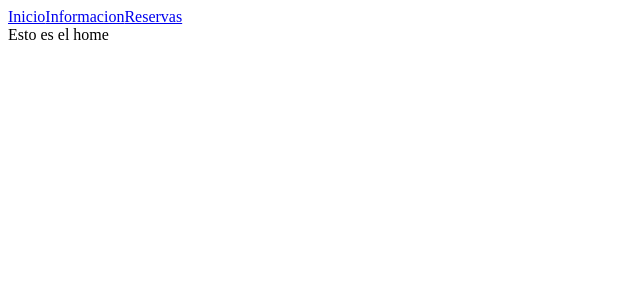
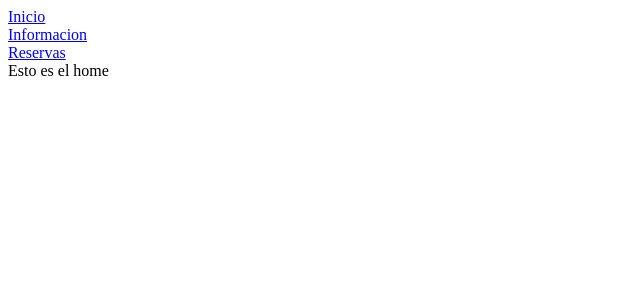
Before and after one commit to team3fat/frontend, a React (Create React App) app: page / in a window 1280 px wide. Shown: the top 300 px of the page, without its empty margins (0-640 px from the left). Built offline with nearby package versions, Linux system fonts and the light colour scheme.

Commit message:
Added div divisors to nav-bar.js

```diff
--- a/src/_components/nav-bar/nav-bar.js
+++ b/src/_components/nav-bar/nav-bar.js
@@ -5,9 +5,15 @@ class NavBar extends React.Component {
     render() {
         return (
             <nav>
-                <NavLink {...this.getNavLinkProps('inicio')}>Inicio</NavLink>
-                <NavLink {...this.getNavLinkProps('informacion')}>Informacion</NavLink>
-                <NavLink {...this.getNavLinkProps('reservas')}>Reservas</NavLink>
+                <div>
+                    <NavLink {...this.getNavLinkProps('inicio')}>Inicio</NavLink>
+                </div>
+                <div>
+                    <NavLink {...this.getNavLinkProps('informacion')}>Informacion</NavLink>
+                </div>
+                <div>
+                    <NavLink {...this.getNavLinkProps('reservas')}>Reservas</NavLink>
+                </div>
             </nav>
 
         );
@@ -20,9 +26,11 @@ class NavBar extends React.Component {
                 to: '/'
             },
             informacion: {
+                exact: true,
                 to: '/info'
             },
             reservas: {
+                exact: true,
                 to: '/reservas'
             }
         };
```
